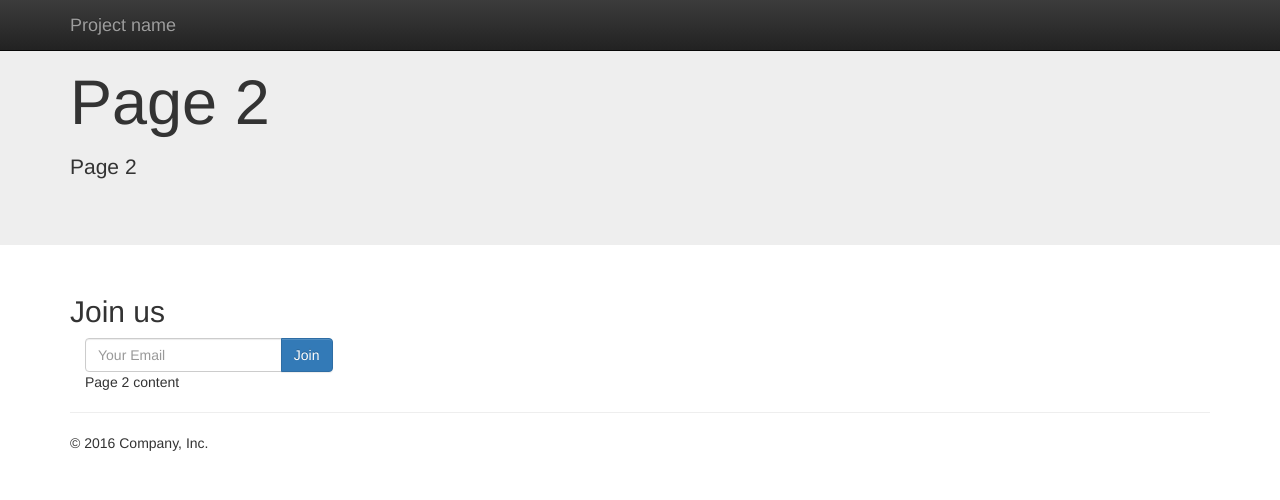
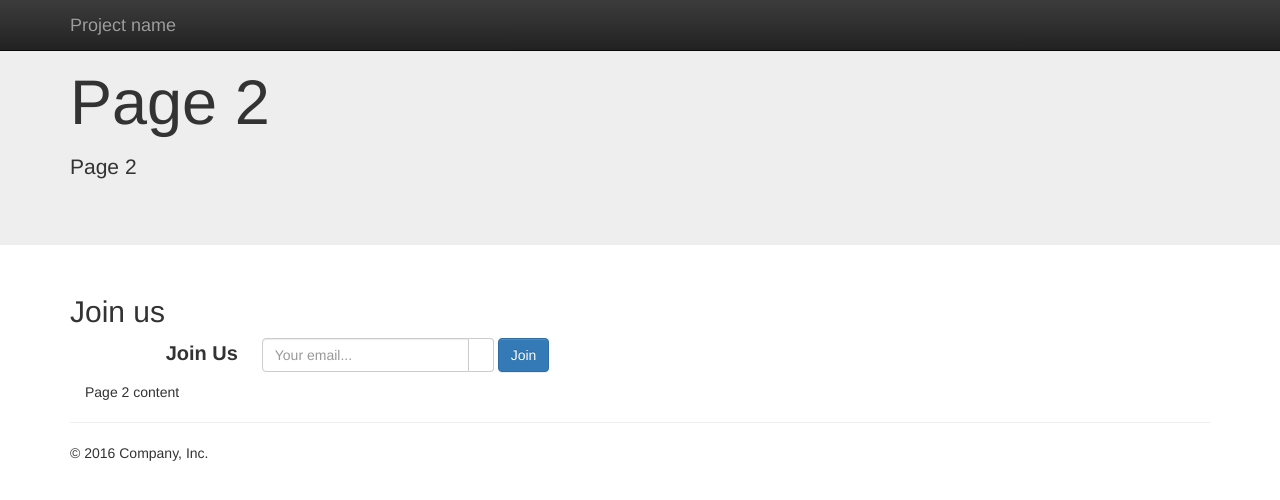
Before and after one commit to Alenorze/DLA, a Django app: page / in a window 1280 px wide. Shown: the top 500 px of the page. Run offline with Django 3.2, Linux system fonts and the light colour scheme; data comes from the database, SQL or seed files in the repository; both versions use the stored data as it was after the commit; some libraries are stand-ins or nearby versions.

Commit message:
Form Update

```diff
--- a/pages/templates/pages/home.html
+++ b/pages/templates/pages/home.html
@@ -34,20 +34,7 @@
         <div class="col-xs-6">
             <h2>Join us</h2>
             <p>
-                <form method="POST" action="">{% csrf_token %}
-              {% comment %} {{ form.as_p }} {% endcomment %}
-              <div class="col-lg-6">
-                  <div class="input-group">
-                      <input type="email" name='email' placeholder="Your Email" class="form-control">
-                    <span class="input-group-btn">
-                        <input type="submit" value="Join" class="btn btn-primary">
-                    </span>
-
-                  </div><!-- /input-group -->
-                </div>
-
-
-            </form>
+              {% include 'pages/snippet/join-form.html' with form=form %}
             </p>
           </div>
     </div>
--- /dev/null
+++ b/pages/templates/pages/snippet/join-form.html
@@ -0,0 +1,19 @@
+<form class='join-form form-inline text-center' method='POST' action=''>{% csrf_token %}
+        <div class='alert alert-danger alert-dismissable join-form-alert' style='display:none'> <button type="button" class="close" data-dismiss="alert" aria-label="Close"><span aria-hidden="true">&times;</span></button>
+        <span class='join-form-error'></span>
+        </div>
+        <div class='input-group'>
+        <label style='padding: 0px 20px;font-size: 20px;'>
+        Join Us
+        </label>
+        </div>
+            <div class="input-group">
+
+             <input type='email' name='email' class='form-control sign-up-email-form' placeholder="Your email...">
+             <div class='input-group-addon' style="background-color: #fff; border-left:0px;">
+                <i class='fa fa-envelope'></i>
+             </div>
+
+            </div><!-- /input-group -->
+        <input type='submit' value='Join' class='btn btn-primary' />
+    </form>
```
Also changed, not shown: db.sqlite3.
